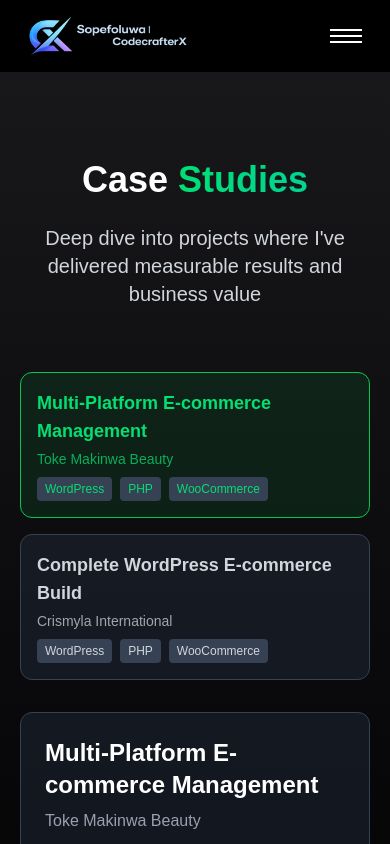
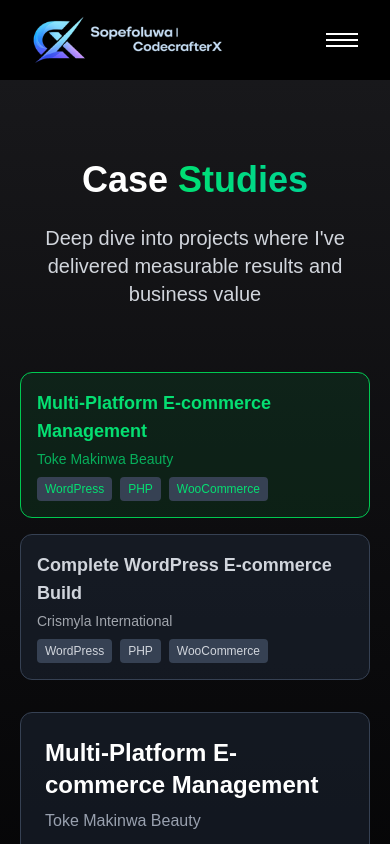
Before and after one commit to codeCrafterX-33/codecrafterX_portfolio_website, a React (Vite) app: page /case-studies in a window 390 px wide. Shown: the top 844 px of the page. Built offline with nearby package versions, Linux system fonts and the light colour scheme; no server answers; a web font is replaced by a local one.

Commit message:
fix: update navbar logo size and padding for better alignment

```diff
--- a/src/components/NavBar.tsx
+++ b/src/components/NavBar.tsx
@@ -157,13 +157,13 @@
     >
       <div className="inner px-2 md:py-5">
         <Link
-          className="logo flex w-[220px] shrink-0 items-center justify-start md:w-[280px] md:-translate-x-4"
+          className="logo flex w-[240px] shrink-0 items-center justify-start md:w-[280px] md:-translate-x-4"
           to="/"
         >
           <img
             src="/images/logos/codecrafter_logo.png"
             alt="CodeCrafterX"
-            className="h-10 w-auto max-w-none origin-left object-contain transition-transform duration-300 ease-in-out md:h-10 md:scale-[1.9]"
+            className="h-12 w-auto max-w-none origin-left object-contain transition-transform duration-300 ease-in-out md:h-10 md:scale-[1.9]"
           />
         </Link>
 
--- a/src/index.css
+++ b/src/index.css
@@ -163,7 +163,7 @@
   }
 
   .navbar {
-    @apply fixed w-full left-0 right-0 py-4 px-5 sm:px-8 md:px-12 xl:px-16 z-[100] transition-all duration-300 ease-in-out;
+    @apply fixed w-full left-0 right-0 py-4 px-6 sm:px-8 md:px-12 xl:px-16 z-[100] transition-all duration-300 ease-in-out;
 
     &.scrolled {
       @apply top-0 bg-black;
```
